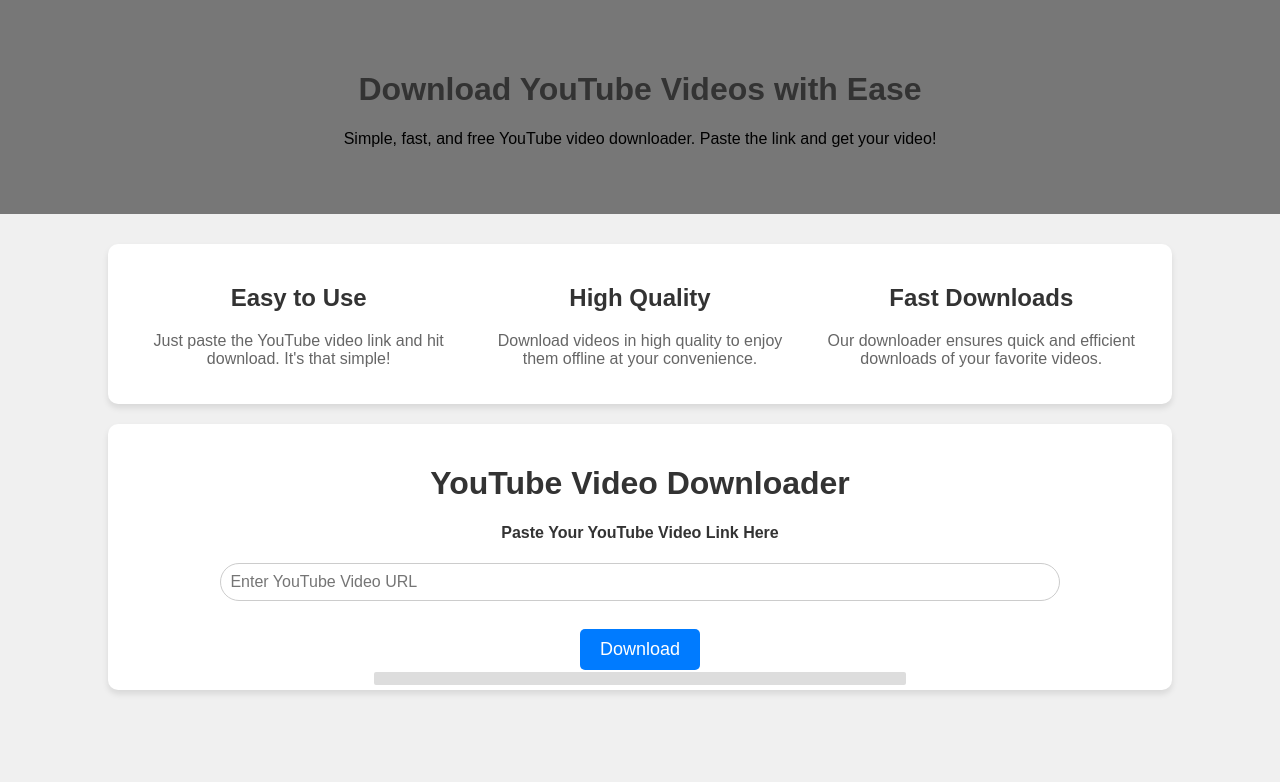
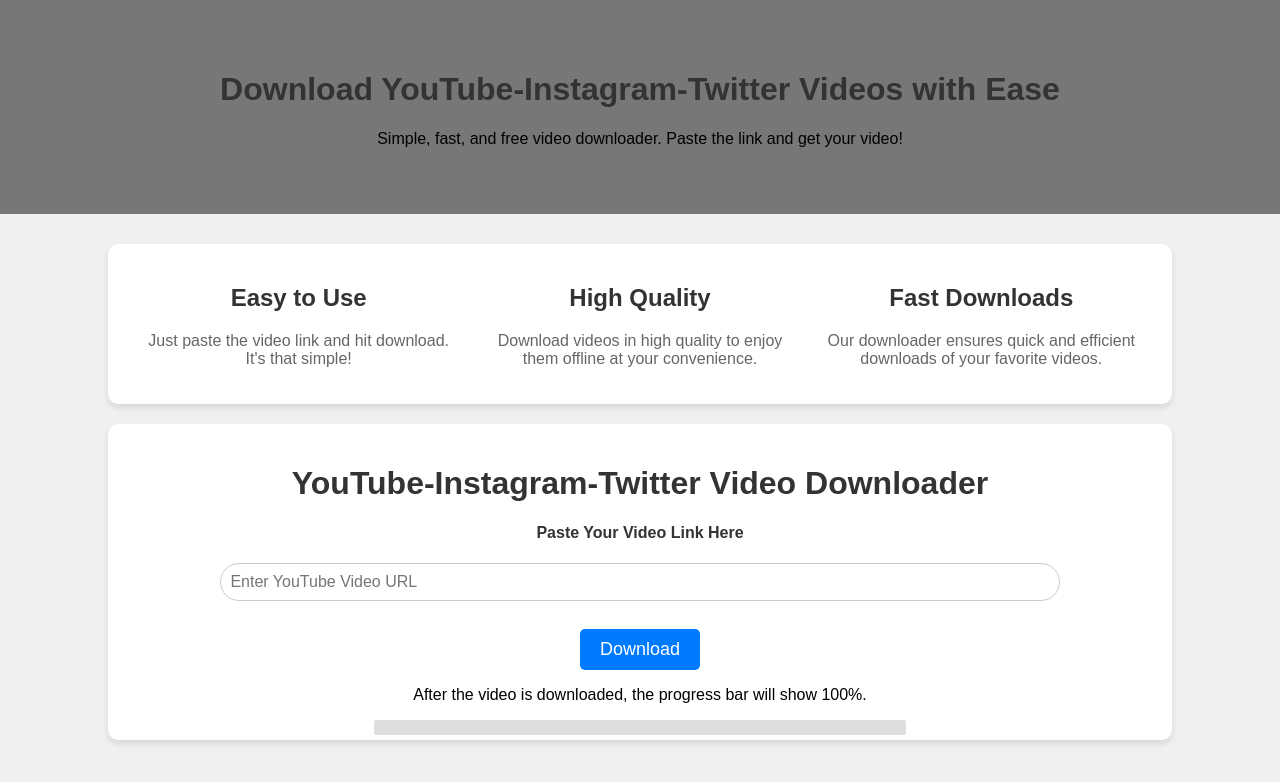
Before and after one commit to Suraj6542/Youtube-Insta-Twitter-Video-Downloader, a plain HTML site: page index.html in a window 1280 px wide. Drawn offline with nearby package versions, Linux system fonts and the light colour scheme.

Commit message:
Update index.html

```diff
--- a/index.html
+++ b/index.html
@@ -112,7 +112,7 @@
 
         .progress-bar {
             width: 50%;
-    height: 13px;
+            height: 15px;
             background-color: #ddd;
             border-radius: 2px;
             margin-top: 10px;
@@ -137,8 +137,8 @@
 
 <body>
     <div class="hero-section">
-        <h1>Download YouTube Videos with Ease</h1>
-        <p style="color: black;">Simple, fast, and free YouTube video downloader. Paste the link and get your
+        <h1>Download YouTube-Instagram-Twitter Videos with Ease</h1>
+        <p style="color: black;">Simple, fast, and free video downloader. Paste the link and get your
             video!</p>
     </div>
 
@@ -147,7 +147,7 @@
         <div class="features">
             <div class="feature">
                 <h2>Easy to Use</h2>
-                <p>Just paste the YouTube video link and hit download. It's that simple!</p>
+                <p>Just paste the video link and hit download. It's that simple!</p>
             </div>
             <div class="feature">
                 <h2>High Quality</h2>
@@ -160,12 +160,13 @@
         </div>
 
         <div class="container">
-            <h1>YouTube Video Downloader</h1>
-            <h4>Paste Your YouTube Video Link Here</h4>
+            <h1>YouTube-Instagram-Twitter Video Downloader</h1>
+            <h4>Paste Your Video Link Here</h4>
             <form id="downloadForm" method="post" action="/download">
                 <input type="text" name="video_url" placeholder="Enter YouTube Video URL" required>
                 <br><br>
-                <button type="submit">Download</button>
+                <button type="submit">Download</button><br>
+                <p>After the video is downloaded, the progress bar will show 100%.</p>
             </form>
 
             <!-- Progress bar directly within the container -->
```
Lines whose indentation alone changed are shown as unchanged.
